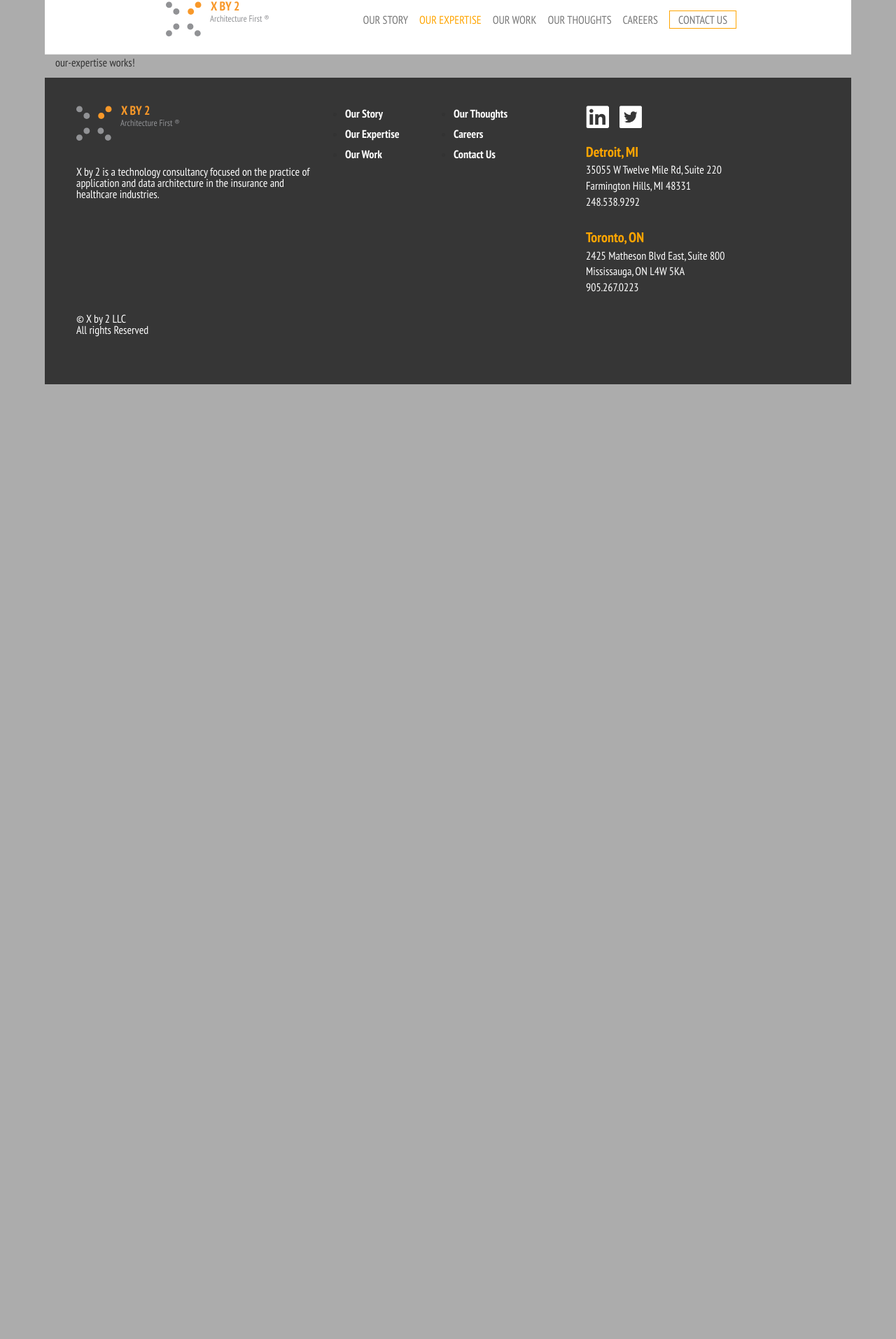
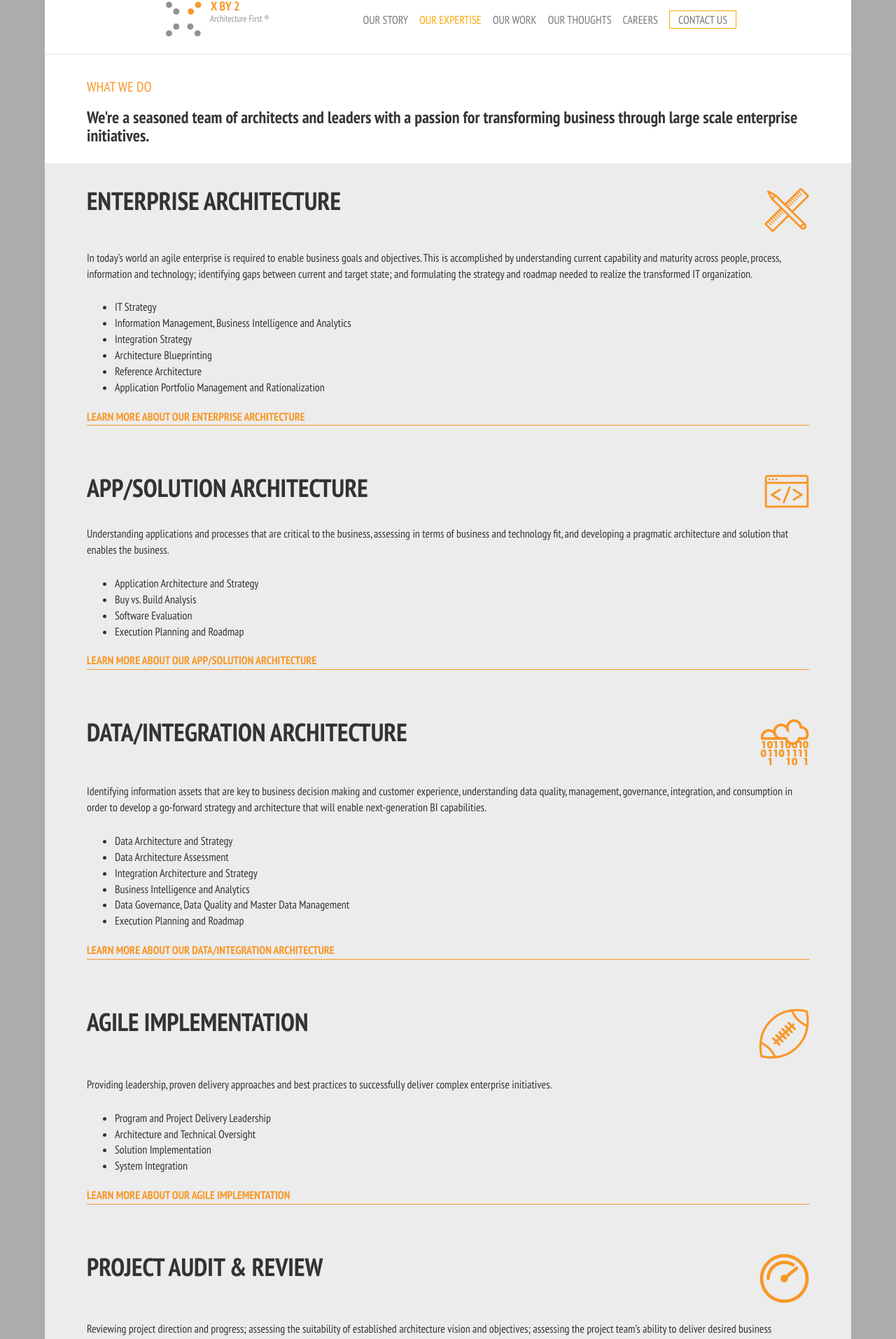
Before and after one commit to xby2/xby2-website, an Angular app: page /our-expertise in a window 1280 px wide. Shown: the part 22-1935 px from the top of the page at 70% size. Before the commit the page ends 800 px from the top, so only its background shows below. Built offline with nearby package versions, Linux system fonts and the light colour scheme.

Commit message:
Our Expertise Page, Service

```diff
--- a/src/app/app.component.ts
+++ b/src/app/app.component.ts
@@ -1,10 +1,35 @@
-import { Component } from '@angular/core';
+import { Component, OnInit } from '@angular/core';
+import { Router, NavigationStart, NavigationEnd } from '@angular/router';
+import { Location, PopStateEvent } from '@angular/common';
 
 @Component({
   selector: 'app-root',
   templateUrl: './app.component.html',
   styleUrls: ['./app.component.css']
 })
-export class AppComponent {
-  title = 'app';
+export class AppComponent implements OnInit {
+  private lastPoppedUrl: string;
+  private yScrollStack: number[] = [];
+
+  constructor(private router: Router, private location: Location) { }
+
+  ngOnInit(): void {
+    this.location.subscribe((ev: PopStateEvent) => {
+      this.lastPoppedUrl = ev.url;
+    });
+    this.router.events.subscribe((ev: any) => {
+        if (ev instanceof NavigationStart) {
+          if (ev.url !== this.lastPoppedUrl) {
+            this.yScrollStack.push(window.scrollY);
+          }
+        } else if (ev instanceof NavigationEnd) {
+          if (ev.url === this.lastPoppedUrl) {
+            this.lastPoppedUrl = undefined;
+            window.scrollTo(0, this.yScrollStack.pop());
+          } else {
+            window.scrollTo(0, 0);
+          }
+        }
+    });
+  }
 }
--- a/src/app/home/home.component.css
+++ b/src/app/home/home.component.css
@@ -22,13 +22,6 @@
 
 .row {
     background-color: #fff;
-}
-
-.row-eq-height {
-  display: -webkit-box;
-  display: -webkit-flex;
-  display: -ms-flexbox;
-  display:         flex;
 }
 
 h2, h3 {
--- a/src/app/home/home.component.html
+++ b/src/app/home/home.component.html
@@ -11,17 +11,17 @@
   <div *ngFor='let expertise of expertises'
         class='home-expertise {{expertise.class}}'>
     <div class="home-expertise-img-wrapper">
-        <a routerLink="{{expertise.routerLink}}">
+        <a routerLink="{{expertise.expertiseLink}}">
             <img [src]="expertise.imageUrl" />
         </a>
     </div>
     <div class="title">
-      <a routerLink="{{expertise.routerLink}}">
+      <a routerLink="{{expertise.expertiseLink}}">
         {{expertise.title}}
       </a>
     </div>
     <p class="hidden-xs">
-      <a routerLink="{{expertise.routerLink}}">
+      <a routerLink="{{expertise.expertiseLink}}">
         {{expertise.text}}
         <span>></span>
       </a>
--- /dev/null
+++ b/src/app/our-expertise/expertise.service.ts
@@ -0,0 +1,15 @@
+import { Injectable } from '@angular/core';
+import { Observable } from 'rxjs/Observable';
+import { Expertise } from './expertise';
+import { HttpClient } from '@angular/common/http';
+
+@Injectable()
+export class ExpertiseService {
+  private _expertisesUrl = '../assets/expertises.json';
+
+  constructor(private _httpClient: HttpClient) { }
+
+  getExpertises(): Observable<Expertise[]> {
+    return this._httpClient.get<Array<Expertise>>(this._expertisesUrl);
+  }
+}
--- a/src/app/expertise.ts
+++ b/src/app/our-expertise/expertise.ts
@@ -4,4 +4,5 @@ export interface Expertise {
     text: string;
     routerLink: string;
     class?: string;
+    fullText: string;
 }
--- a/src/app/our-expertise/our-expertise.component.css
+++ b/src/app/our-expertise/our-expertise.component.css
@@ -0,0 +1,55 @@
+h2 {
+    color: #f89829;
+    text-transform: uppercase;
+    font-size: 20px;
+}
+
+h3 {
+    color: #363636;
+    font-weight: bold;
+}
+
+h4 {
+    font-size: 28px;
+    font-weight: 600;
+    text-transform: uppercase;
+    margin: 0;
+}
+
+p, ul {
+    margin-top: 25px;
+}
+
+a {
+    display: block;
+    text-transform: uppercase;
+    color: #f89829;
+    border-bottom: 1px solid #f89829;
+    font-weight: 600;
+    margin-top: 20px;
+}
+
+.header {
+    background-color: #fff;
+    padding: 15px;
+}
+
+.expertise {
+    background-color: #ececec;
+    padding: 35px 15px;
+}
+
+@media (min-width: 768px) {
+    h4 {
+        font-size: 36px;
+    }
+
+    img {
+        float: right;
+    }
+
+    .expertise, .header {
+        padding-left: 60px;
+        padding-right: 60px;
+    }
+}
--- a/src/app/our-expertise/our-expertise.component.html
+++ b/src/app/our-expertise/our-expertise.component.html
@@ -1,3 +1,27 @@
-<p>
-  our-expertise works!
-</p>
+<div class="row header">
+  <h2>{{headerText}}</h2>
+  <h3>{{subheaderText}}</h3>
+</div>
+<div *ngFor='let expertise of expertises' class='row expertise'>
+  <div class="row row-eq-height">
+    <div class="col-xs-8">
+      <h4>{{expertise.title}}</h4>
+    </div>
+    <div class="col-xs-4">
+      <img [src]='expertise.imageUrl' />
+    </div>
+  </div>
+  <div class="row">
+    <div class="col-xs-12">
+      <p>{{expertise.fullText}}</p>
+      <ul>
+        <li *ngFor='let point of expertise.points'>
+          {{point}}
+        </li>
+      </ul>
+      <a [routerLink]='expertise.clientStoryLink'>
+        Learn more about our {{expertise.title}}
+      </a>
+    </div>
+  </div>
+</div>
--- a/src/app/our-expertise/our-expertise.component.ts
+++ b/src/app/our-expertise/our-expertise.component.ts
@@ -1,4 +1,6 @@
 import { Component, OnInit } from '@angular/core';
+import { ExpertiseService } from './expertise.service';
+import { Expertise } from './expertise';
 
 @Component({
   selector: 'app-our-expertise',
@@ -6,10 +8,17 @@ import { Component, OnInit } from '@angular/core';
   styleUrls: ['./our-expertise.component.css']
 })
 export class OurExpertiseComponent implements OnInit {
+  expertises: Expertise[];
+  headerText = 'What We Do';
+  subheaderText = 'We\'re a seasoned team of architects and leaders with a ' +
+  'passion for transforming business through large scale enterprise ' +
+  'initiatives.';
 
-  constructor() { }
+  constructor(private expertiseService: ExpertiseService) { }
 
   ngOnInit() {
+    this.expertiseService.getExpertises().subscribe(
+      response => this.expertises = response
+    );
   }
-
 }
--- /dev/null
+++ b/src/assets/expertises.json
@@ -0,0 +1,80 @@
+[
+    {
+      "imageUrl": "./assets/enterprise-architecture.png",
+      "title": "Enterprise Architecture",
+      "text": "Lorem ipsum dolor sit amet, consectetur adipiscing elit. Sed commodo dictum neque, lobortis lobortis arcu blandit ut. Ut dignissim nunc.",
+      "expertiseLink": "/our-expertise",
+      "clientStoryLink": "/our-work",
+      "class": "col-xs-6 col-md-4",
+      "fullText": "In today’s world an agile enterprise is required to enable business goals and objectives. This is accomplished by understanding current capability and maturity across people, process, information and technology; identifying gaps between current and target state; and formulating the strategy and roadmap needed to realize the transformed IT organization.",
+      "points": [
+        "IT Strategy",
+        "Information Management, Business Intelligence and Analytics",
+        "Integration Strategy",
+        "Architecture Blueprinting",
+        "Reference Architecture",
+        "Application Portfolio Management and Rationalization"
+      ]
+    },
+    {
+      "imageUrl": "./assets/app-solution-architecture.png",
+      "title": "App/Solution Architecture",
+      "text": "Lorem ipsum dolor sit amet, consectetur adipiscing elit. Sed commodo dictum neque, lobortis lobortis arcu blandit ut. Ut dignissim nunc.",
+      "expertiseLink": "/our-expertise",
+      "clientStoryLink": "/our-work",
+      "class": "col-xs-6 col-md-4",
+      "fullText": "Understanding applications and processes that are critical to the business, assessing in terms of business and technology fit, and developing a pragmatic architecture and solution that enables the business.",
+      "points": [
+        "Application Architecture and Strategy",
+        "Buy vs. Build Analysis",
+        "Software Evaluation",
+        "Execution Planning and Roadmap"
+      ]
+    },
+    {
+      "imageUrl": "./assets/data-integration-architecture.png",
+      "title": "Data/Integration Architecture",
+      "text": "Lorem ipsum dolor sit amet, consectetur adipiscing elit. Sed commodo dictum neque, lobortis lobortis arcu blandit ut. Ut dignissim nunc.",
+      "expertiseLink": "/our-expertise",
+      "clientStoryLink": "/our-work",
+      "class": "col-xs-6 col-md-4",
+      "fullText": "Identifying information assets that are key to business decision making and customer experience, understanding data quality, management, governance, integration, and consumption in order to develop a go-forward strategy and architecture that will enable next-generation BI capabilities.",
+      "points": [
+        "Data Architecture and Strategy",
+        "Data Architecture Assessment",
+        "Integration Architecture and Strategy",
+        "Business Intelligence and Analytics",
+        "Data Governance, Data Quality and Master Data Management",
+        "Execution Planning and Roadmap"
+      ]
+    },
+    {
+      "imageUrl": "./assets/agile-implementation.png",
+      "title": "Agile Implementation",
+      "text": "Lorem ipsum dolor sit amet, consectetur adipiscing elit. Sed commodo dictum neque, lobortis lobortis arcu blandit ut. Ut dignissim nunc.",
+      "expertiseLink": "/our-expertise",
+      "clientStoryLink": "/our-work",
+      "class": "col-xs-6 col-md-4 col-md-offset-2",
+      "fullText": "Providing leadership, proven delivery approaches and best practices to successfully deliver complex enterprise initiatives.",
+      "points": [
+        "Program and Project Delivery Leadership",
+        "Architecture and Technical Oversight",
+        "Solution Implementation",
+        "System Integration"
+      ]
+    },
+    {
+      "imageUrl": "./assets/project-audit-review.png",
+      "title": "Project Audit & Review",
+      "text": "Lorem ipsum dolor sit amet, consectetur adipiscing elit. Sed commodo dictum neque, lobortis lobortis arcu blandit ut. Ut dignissim nunc.",
+      "expertiseLink": "/our-expertise",
+      "clientStoryLink": "/our-work",
+      "class": "col-xs-6 col-xs-offset-3 col-md-4 col-md-offset-0",
+      "fullText": "Reviewing project direction and progress; assessing the suitability of established architecture vision and objectives; assessing the project team’s ability to deliver desired business capabilities across people, process, and technology dimensions; evaluating the current state against industry best practices, peer benchmarks, and X by 2 experience; providing objective recommendations, opportunities, and a go-forward strategy to shore up identified issues.",
+      "points": [
+        "Program Assessment and Rescue",
+        "Architecture Audit and Review",
+        "Performance and Scalability"
+      ]
+    }
+  ]
--- a/src/styles.css
+++ b/src/styles.css
@@ -18,6 +18,13 @@ body {
     font-size: 16px;
 }
 
+.row-eq-height {
+    display: -webkit-box;
+    display: -webkit-flex;
+    display: -ms-flexbox;
+    display: flex;
+}
+
 @media (min-width: 992px) {
     body {
         margin-left: 5%;
```
Also changed, not shown: src/app/app.module.ts (+7 -1 lines), src/app/home/home.component.ts (+7 -49 lines), 1 other file (tests, documents, lock files or other folders).
